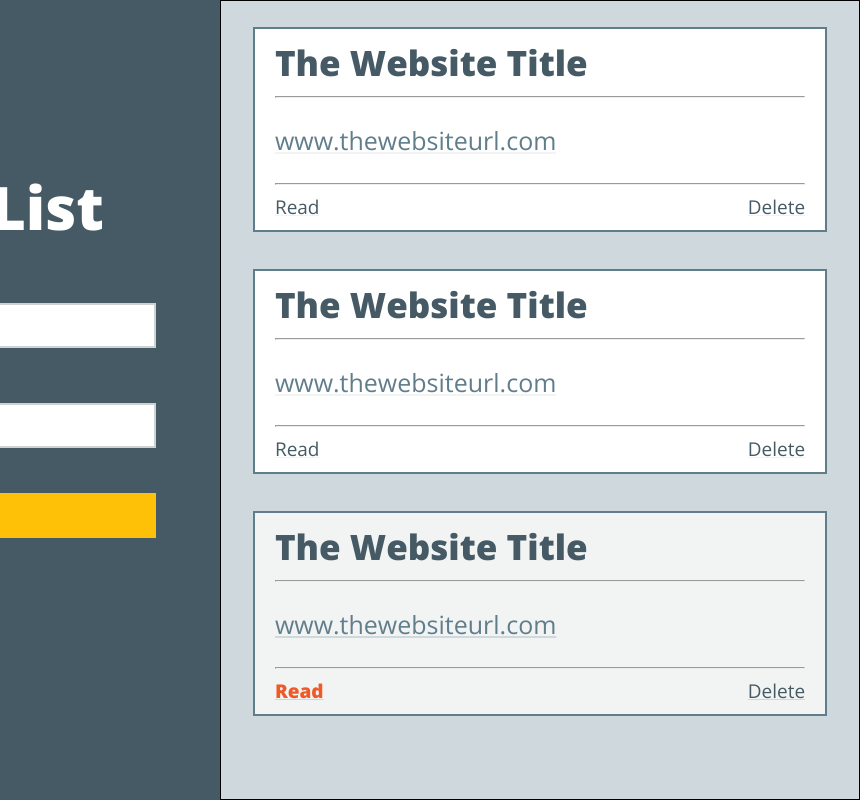
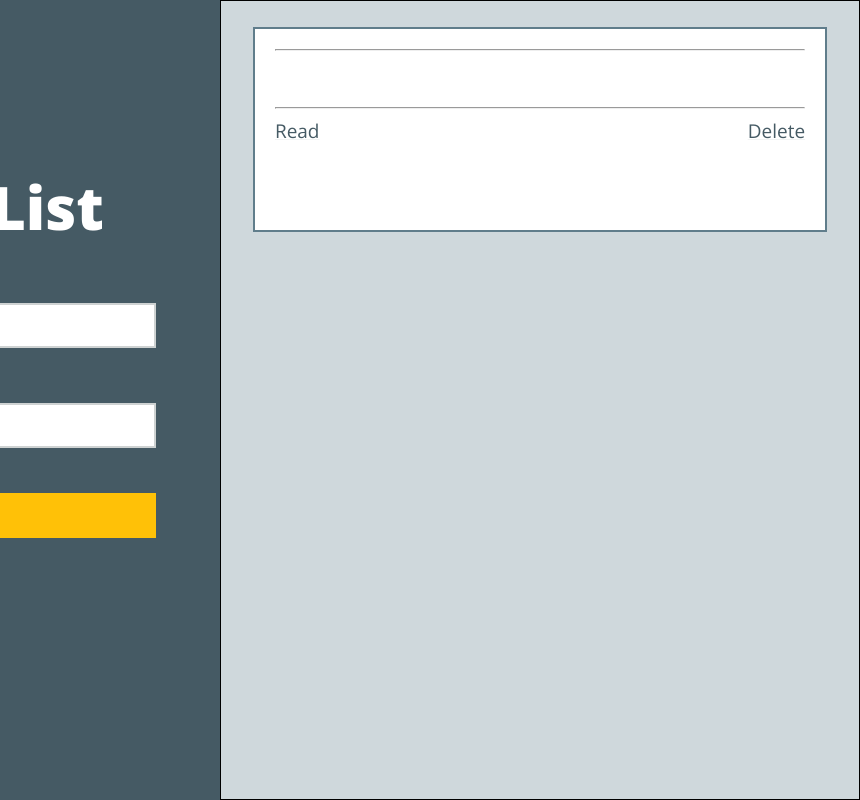
Before and after one commit to Vision-X/linked-list, a plain HTML site: page index.html in a window 1280 px wide. Both pictures are taken after a click on the button "Enter". Shown: the full height of the page, 420-1280 px from the left. Drawn offline with nearby package versions, Linux system fonts and the light colour scheme.

Commit message:
Add createbookmark function

```diff
--- a/index.html
+++ b/index.html
@@ -13,38 +13,16 @@
 <section class="input-section">
   <h1>Linked<img src="linked-list-logo.svg" alt="Linked List Logo">List</h1>
   <form class="" action="index.html" method="post">
-    <input type="text" class="inputField" name="Website Title" placeholder="Website Title">
-    <input type="url" class="inputField" name="Website URL" placeholder="Website URL">
+    <input type="text" class="inputField1" name="Website Title" placeholder="Website Title">
+    <input type="url" class="inputField2" name="Website URL" placeholder="Website URL">
     <input type="button" id="enter" name="Add Website" value="Enter">
   </form>
 </section>
 
 <section class="card-section">
-  <article class="card">
-    <h2>The Website Title</h2>
-    <hr>
-    <a href="#">www.thewebsiteurl.com</a>
-    <hr>
-    <button type="button" class="readButton">Read</button>
-    <button type="button" class="deleteButton">Delete</button>
-  </article>
-  <article class="card">
-    <h2>The Website Title</h2>
-    <hr>
-    <a href="#">www.thewebsiteurl.com</a>
-    <hr>
-    <button type="button" class="readButton">Read</button>
-    <button type="button" class="deleteButton">Delete</button>
-  </article>
-  <article class="card read">
-    <h2>The Website Title</h2>
-    <hr>
-    <a href="#">www.thewebsiteurl.com</a>
-    <hr>
-    <button type="button" class="readButton">Read</button>
-    <button type="button" class="deleteButton">Delete</button>
-  </article>
+  <!-- insert articles here -->
 </section>
+<script src="https://ajax.googleapis.com/ajax/libs/jquery/3.2.1/jquery.min.js"></script>
 <script type="text/javascript" src="script.js"></script>
 </body>
 </html>
--- a/script.js
+++ b/script.js
@@ -0,0 +1,23 @@
+$("#enter").on('click', function(){
+  createBookmark();
+  // clearFields();
+  // disableEnter();
+})
+
+function createBookmark(){
+  console.log('createBookmark running');
+  var title = $(".inputField1").val();
+  var url = $(".inputField2").val();
+  var placeholder = `
+  <article class="card">
+    <h2>${title}</h2>
+    <hr>
+    <a target = _blank href="${url}">${url}</a>
+    <hr>
+    <button type="button" class="readButton">Read</button>
+    <button type="button" class="deleteButton">Delete</button>
+  </article>
+  `
+  console.log(placeholder);
+  $(".card-section").prepend(placeholder);
+}
```
